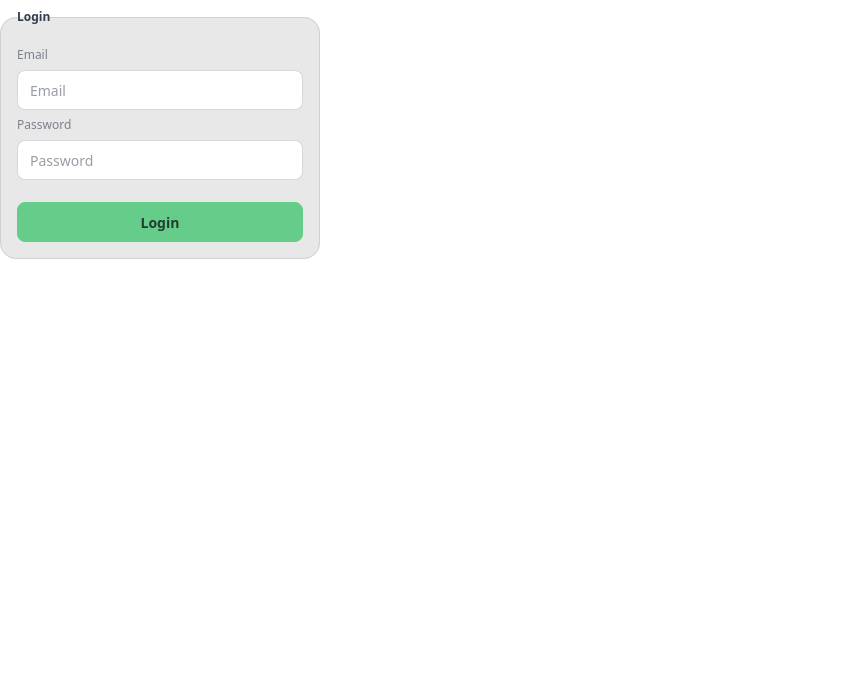
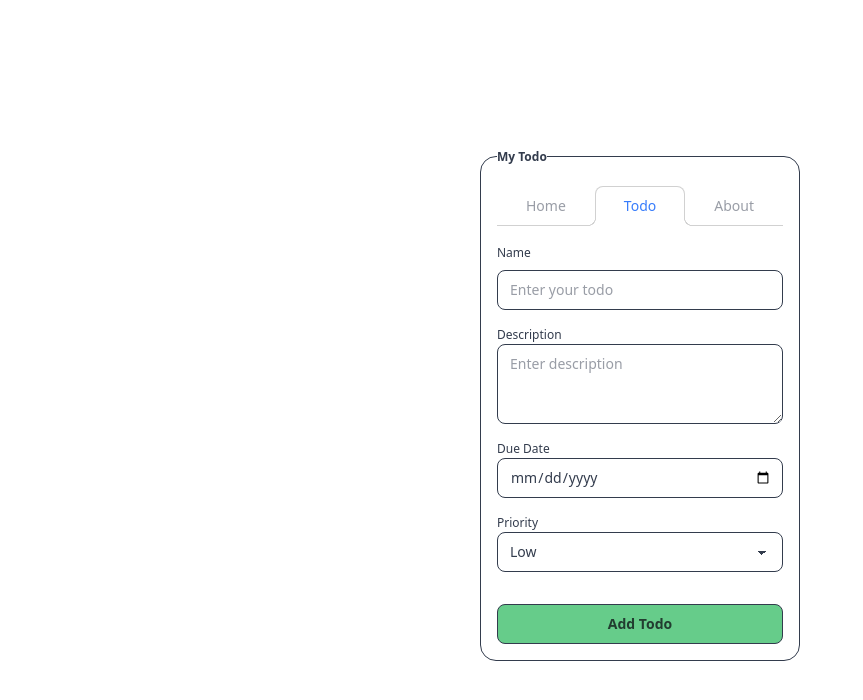
Before and after one commit to Son514/react-todo-app, a React (Vite) app: page / in a window 1280 px wide. Shown: the top 700 px of the page, without its empty margins (0-863 px from the left). Built offline with nearby package versions, Linux system fonts and the light colour scheme.

Commit message:
todoForm-UI(in progress)
Created the header tabs along with the todo form UI component.
In progress:
 - Saving of new todo item in a newTodo state.

```diff
--- a/src/App.jsx
+++ b/src/App.jsx
@@ -1,17 +1,11 @@
+import TodoForm from "./components/TodoForm";
+import TodoLayout from "./layout/TodoLayout";
 const App = () => {
   return (
-    <div>
-      <fieldset className="fieldset bg-base-200 border-base-300 rounded-box w-xs border p-4">
-        <legend className="fieldset-legend">Login</legend>
-
-        <label className="label">Email</label>
-        <input type="email" className="input" placeholder="Email" />
-
-        <label className="label">Password</label>
-        <input type="password" className="input" placeholder="Password" />
-
-        <button className="btn btn-primary mt-4">Login</button>
-      </fieldset>
+    <div className="min-h-screen flex items-center justify-center ">
+      <TodoLayout>
+        <TodoForm />
+      </TodoLayout>
     </div>
   );
 };
--- /dev/null
+++ b/src/components/TodoForm.jsx
@@ -0,0 +1,48 @@
+const TodoForm = () => {
+  return (
+    <div>
+      {/* TODO: Create a TodoForm to add new todo items(with state). */}
+      <form
+        onSubmit={(e) => e.preventDefault()}
+        className="flex flex-col gap-4"
+      >
+        {/* NAME */}
+        <div className="form-group flex flex-col gap-2">
+          <label className="label text-neutral">Name</label>
+          <input
+            type="text"
+            placeholder="Enter your todo"
+            className="input input-neutral"
+          />
+        </div>
+        {/* DESCRIPTION */}
+        <div className="form-group">
+          <label className="label text-neutral">Description</label>
+          <textarea
+            placeholder="Enter description"
+            className="textarea textarea-neutral"
+          ></textarea>
+        </div>
+        {/* DUE DATE */}
+        <div className="form-group">
+          <label className="label text-neutral">Due Date</label>
+          <input type="date" className="input input-neutral" />
+        </div>
+        {/* PRIORITY  */}
+        <div className="form-group">
+          <label className="label text-neutral">Priority</label>
+          <select defaultValue="Low" className="select select-neutral">
+            <option>Low</option>
+            <option>Medium</option>
+            <option>High</option>
+          </select>
+        </div>
+        <button className="btn btn-primary border-neutral mt-4 min-w-full">
+          Add Todo
+        </button>
+      </form>
+    </div>
+  );
+};
+
+export default TodoForm;
--- /dev/null
+++ b/src/components/TodoList.jsx
@@ -0,0 +1,6 @@
+const TodoList = () => {
+  // TODO: Create a TodoList to view todos(with state).
+  return <div>TodoList</div>;
+};
+
+export default TodoList;
--- /dev/null
+++ b/src/layout/TodoLayout.jsx
@@ -0,0 +1,23 @@
+const TodoLayout = ({ children }) => {
+  return (
+    <div>
+      <fieldset className="fieldset  border-neutral rounded-box w-xs border p-4">
+        <legend className="fieldset-legend">My Todo</legend>
+        <div role="tablist" className="tabs tabs-lift pb-3">
+          <a role="tab" className="tab grow">
+            Home
+          </a>
+          <a role="tab" className="tab grow tab-active text-secondary">
+            Todo
+          </a>
+          <a role="tab" className="tab grow">
+            About
+          </a>
+        </div>
+        {children}
+      </fieldset>
+    </div>
+  );
+};
+
+export default TodoLayout;
```
